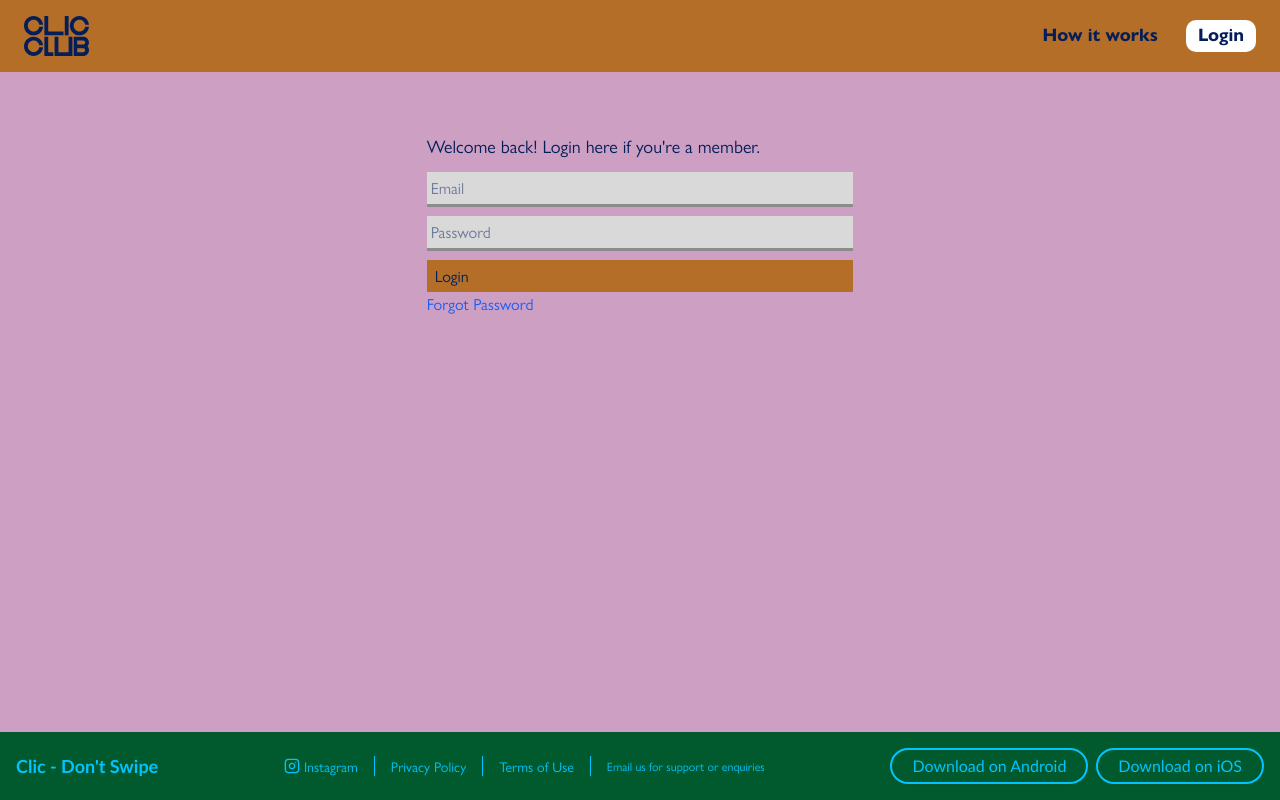
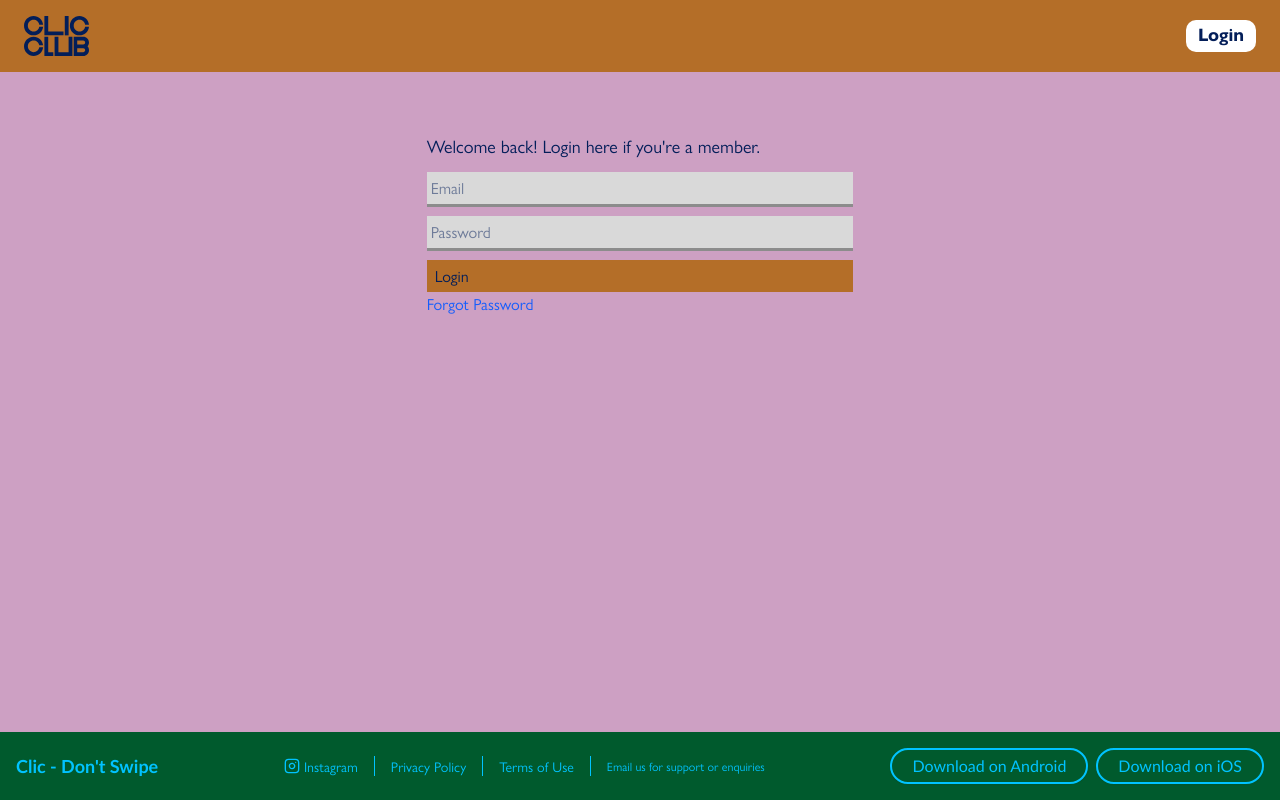
Before and after one commit to Lightxxo/CLIC-WEB, a React (Vite) app in the folder Frontend/: page /login in a window 1280 px wide. Built offline with nearby package versions, Linux system fonts and the light colour scheme.

Commit message:
hide how it works page

```diff
--- a/Frontend/src/App.tsx
+++ b/Frontend/src/App.tsx
@@ -15,7 +15,7 @@ import Landing from "./pages/Landing/Landing";
 import AuthenticatedLayout from "./layouts/AuthenticatedLayout";
 import MainLayout from "./layouts/MainLayout";
 // import Signup from "./pages/Signup/Signup";
-import HowItWorks from "./pages/HowItWorks/HowItWorks";
+// import HowItWorks from "./pages/HowItWorks/HowItWorks";
 import ApprovedLayout from "./layouts/ApprovedLayout";
 import Pools from "./pages/Pools/Pools";
 import PoolDetails from "./pages/PoolDetails/PoolDetails";
@@ -44,7 +44,7 @@ export default function App() {
           element={<PrivacyPolicy></PrivacyPolicy>}
         />
         <Route path="/termsofuse" element={<TermsOfUse></TermsOfUse>} />
-        <Route path="/howitworks" element={<HowItWorks></HowItWorks>} />
+        {/* <Route path="/howitworks" element={<HowItWorks></HowItWorks>} /> */}
         {/* Public routes with navbar */}
         {/*
         <Route
--- a/Frontend/src/components/Navbar/Navbar.tsx
+++ b/Frontend/src/components/Navbar/Navbar.tsx
@@ -39,7 +39,7 @@ export default function Navbar() {
 
         {/* Desktop nav buttons */}
         <div className="hidden space-x-4 md:flex items-center">
-          <NavLink
+          {/* <NavLink
             to="/howitworks"
             className={({ isActive }) =>
               isActive
@@ -48,7 +48,7 @@ export default function Navbar() {
             }
           >
             How it works
-          </NavLink>
+          </NavLink> */}
 
           {data.token && localStorage.getItem("isApproved") ? (
             <>
@@ -160,7 +160,7 @@ export default function Navbar() {
               transition={{ type: "tween", duration: 0.3 }}
             >
               {/* <Button variant="ghost"> */}
-              <NavLink
+              {/* <NavLink
                 to="/howitworks"
                 className={({ isActive }) =>
                   isActive
@@ -169,7 +169,7 @@ export default function Navbar() {
                 }
               >
                 How it works
-              </NavLink>
+              </NavLink> */}
               {/* </Button> */}
 
               {data.token && localStorage.getItem("isApproved") ? (
```
